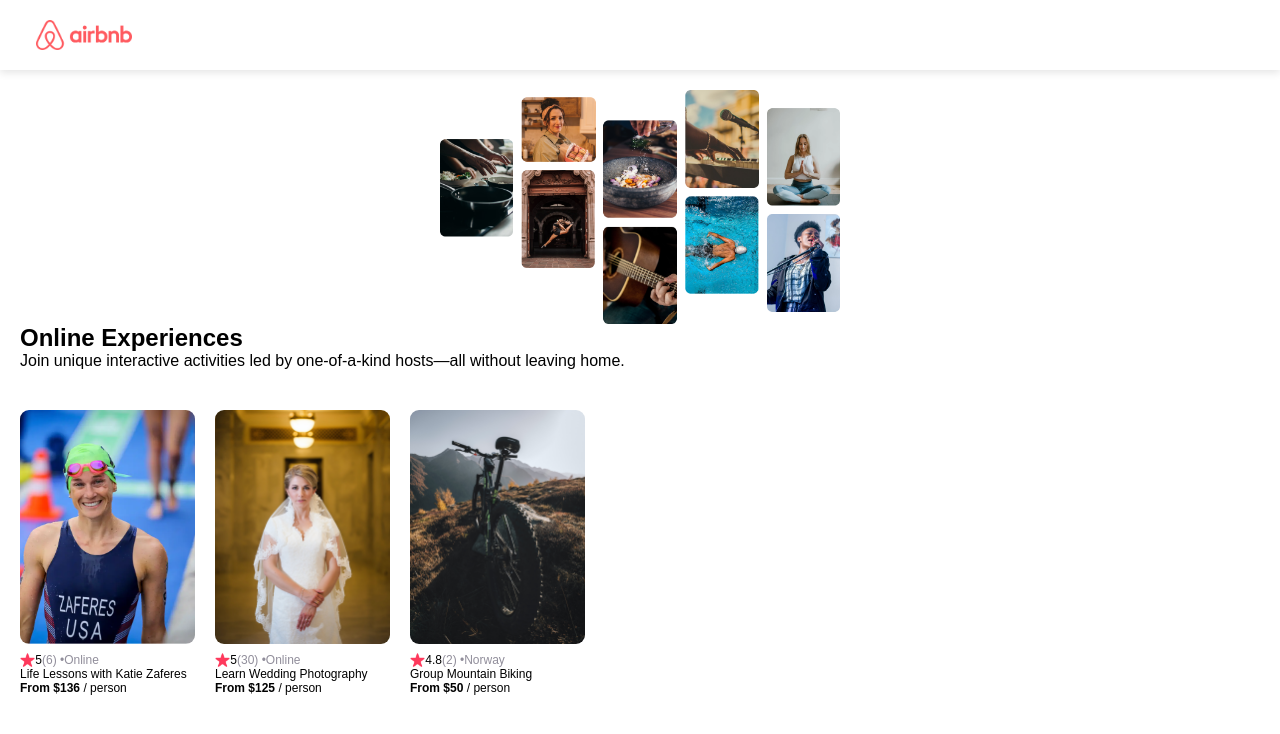
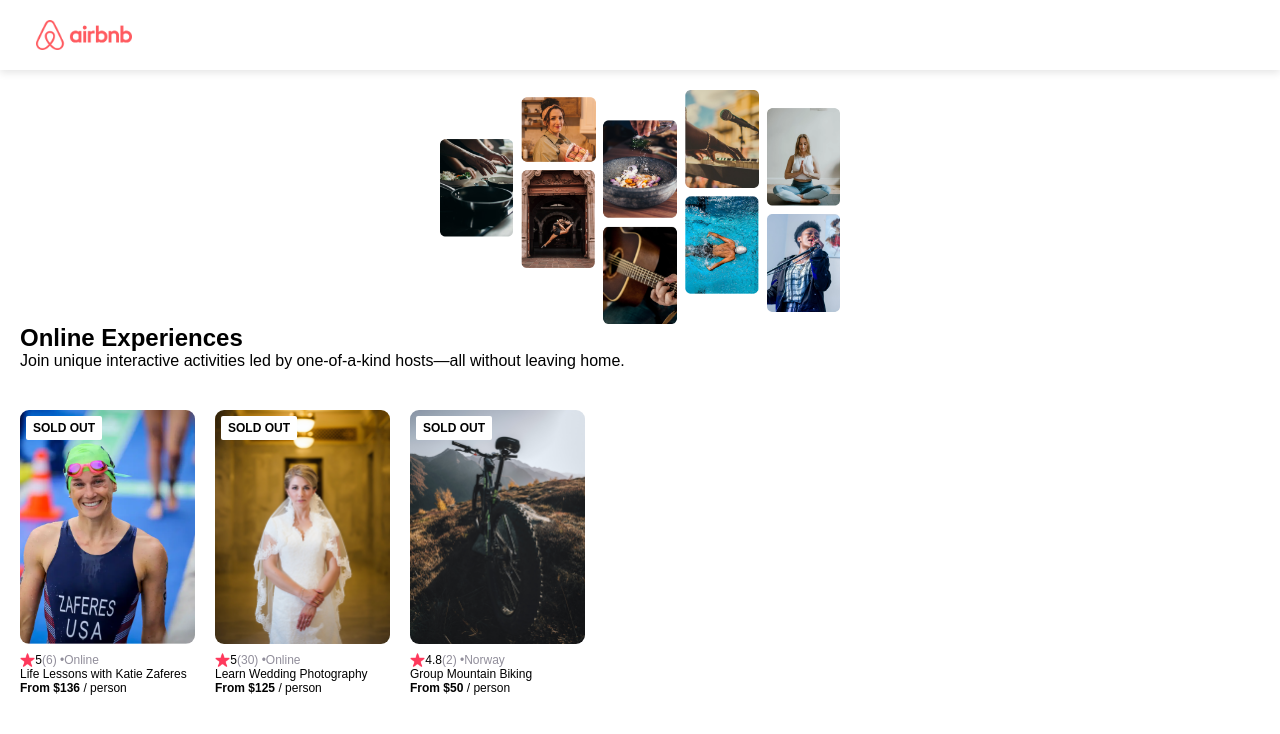
Before and after one commit to jjconway23/airbnb-clone, a React (Create React App) app: page / in a window 1280 px wide. Shown: the top 734 px of the page. Built offline with nearby package versions, Linux system fonts and the light colour scheme; the HTML template or start-up script is replaced by a standard one.

Commit message:
Add styling to sold out badge

```diff
--- a/src/components/Card/Card.css
+++ b/src/components/Card/Card.css
@@ -4,6 +4,7 @@
     display: flex;
     flex: 0 0 auto;
     flex-direction: column;
+    position: relative;
 }
 .card-image{
     width: 100%;
@@ -30,3 +31,12 @@
 .card-price{
     margin-top: auto;
 }
+.card-badge{
+    position: absolute;
+    top: 6px;
+    left: 6px;
+    background-color: white;
+    padding: 5px 7px;
+    border-radius: 2px;
+    font-weight: bold;
+}
--- a/src/components/Card/Card.js
+++ b/src/components/Card/Card.js
@@ -6,6 +6,7 @@
 export default function Card({img,rating,reviewCount,location,title,price}){
     return (
         <div className="card">
+            <div className="card-badge">SOLD OUT</div>
             <img src={img} className="card-image"/>
             <div className="card-stats">
                 <img className="card-star" src={star} />
```
